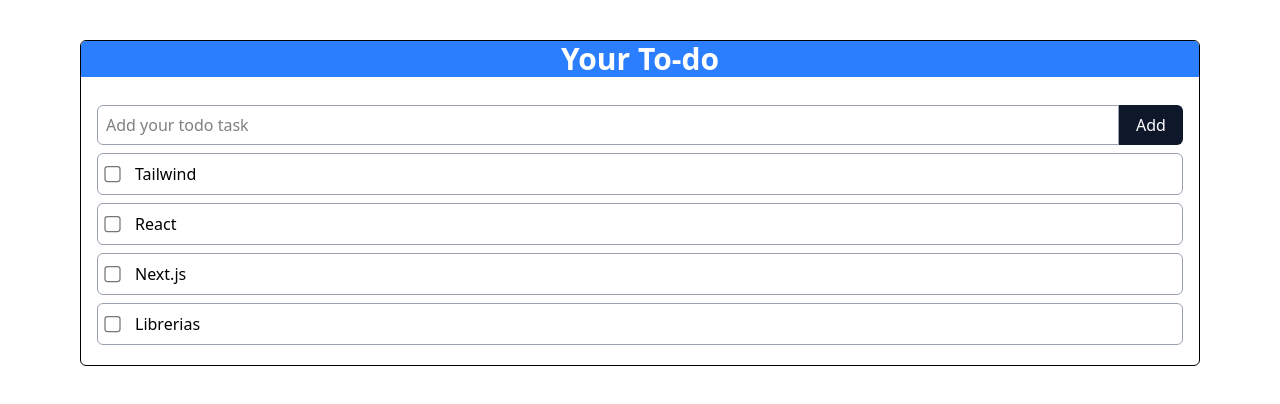
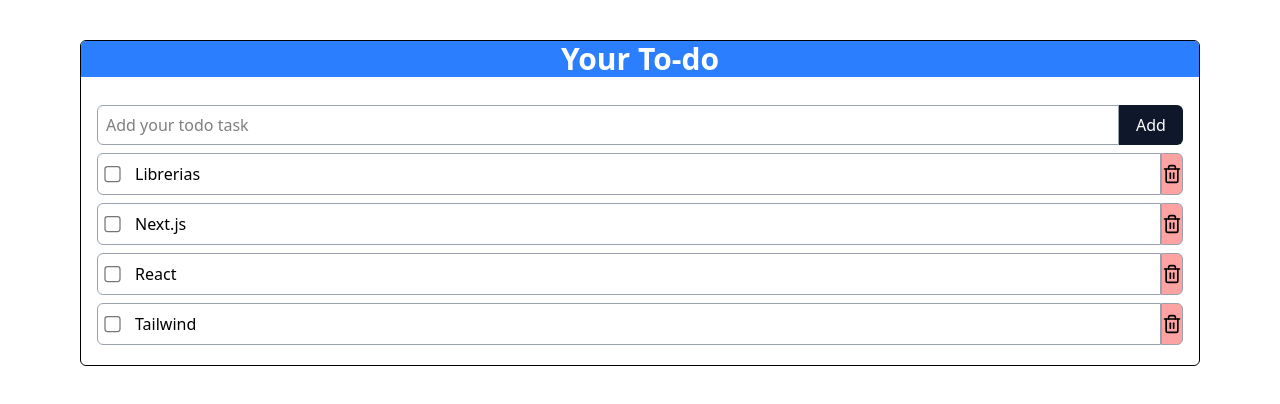
Before and after one commit to RoyBlackfyre/ReactProjectTest, a React (Vite) app: page / in a window 1280 px wide. Shown: the top 404 px of the page. Built offline with nearby package versions, Linux system fonts and the light colour scheme.

Commit message:
Añadio funcionalidad para borrar items todo, y que se ordenen si estan completados en el fondo de la lista

```diff
--- a/src/App.tsx
+++ b/src/App.tsx
@@ -1,9 +1,8 @@
 import { useState } from 'react'
-import reactLogo from './assets/react.svg'
-import viteLogo from '/vite.svg'
 import { dummyData } from './data/todos';
 import TodoItem from './components/TodoItem';
 import AddItem from './components/AddItem';
+import AddList from './components/AddList';
 
 
 function App() {
@@ -30,6 +29,10 @@
     ])
   }
 
+  function deleteTodoItem(id:number) {
+    setTodos(prevState => prevState.filter(todos=> todos.id !==id))
+  }
+
   return (
     <main className="py-10 px-20 h-screen">
       <div className='border mx-auto rounded-md flex flex-col gap-2 overflow-hidden'>
@@ -38,13 +41,7 @@
             <AddItem
             onSubmited={addTodo}
             />
-            {todos.map((elementosTodo) =>(
-              <TodoItem
-              key={elementosTodo.id}
-              tareaObjeto={elementosTodo}
-              onCompletedChange={setTodoCompleted}
-              />
-            ))}
+            <AddList todos={todos} onCompletedChange={setTodoCompleted} onDelete={deleteTodoItem}/>
 
         </div>
       </div>
--- /dev/null
+++ b/src/components/AddList.tsx
@@ -0,0 +1,36 @@
+import type { Todo } from "../types/todo";
+import TodoItem from "./TodoItem";
+
+
+interface TodoListProps{
+    todos: Todo[];
+    onCompletedChange:(id:number, completed:boolean) => void;
+    onDelete: (id:number) => void;
+}
+
+export default function AddList ({
+    todos,
+    onCompletedChange,
+    onDelete
+    }:TodoListProps) {
+
+        const todosSorted = todos.sort((a,b)=>{
+            if (a.completed === b.completed) {
+                return b.id - a.id
+            }
+            return a.completed ? 1 : -1;
+        });
+
+    return(
+        <div className="flex flex-col gap-2">
+        {todosSorted.map((elementosTodo) =>(
+              <TodoItem
+              key={elementosTodo.id}
+              tareaObjeto={elementosTodo}
+              onCompletedChange={onCompletedChange}
+              onDelete={onDelete}
+              />
+            ))}
+        </div>
+    )
+}
--- a/src/components/TodoItem.tsx
+++ b/src/components/TodoItem.tsx
@@ -1,14 +1,16 @@
+import { Trash2 } from "lucide-react";
 import type { Todo } from "../types/todo"
 
 interface TodoItemProps {
     tareaObjeto: Todo;
     onCompletedChange: (id:number,completed:boolean) => void;
+    onDelete: (id:number) => void;
 }
 
-export default function TodoItem({tareaObjeto,onCompletedChange}: TodoItemProps) {
+export default function TodoItem({tareaObjeto,onCompletedChange,onDelete}: TodoItemProps) {
     return(
-
-            <label className="flex gap-4 item-center border rounded-md p-2 border-gray-400 bg-white hover:bg-slate-50">
+        <div className="flex">
+            <label className="flex gap-4 grow item-center border rounded-s-md p-2 border-gray-400 bg-white hover:bg-slate-50">
                 <input
                 type="checkbox"
                 checked={tareaObjeto.completed}
@@ -18,7 +20,15 @@
                 <span className={tareaObjeto.completed?"line-through":""}>
                     {tareaObjeto.title}
                 </span>
+
             </label>
+            <button
+            className="border border-gray-400 rounded-e-md bg-red-300"
+            onClick={()=> onDelete(tareaObjeto.id)}
+            >
+                <Trash2 size={20}/>
+            </button>
+        </div>
 
 
     )
```
